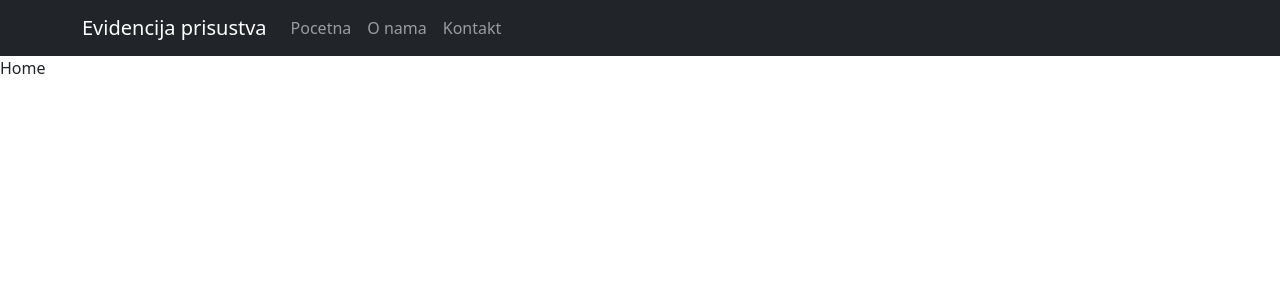
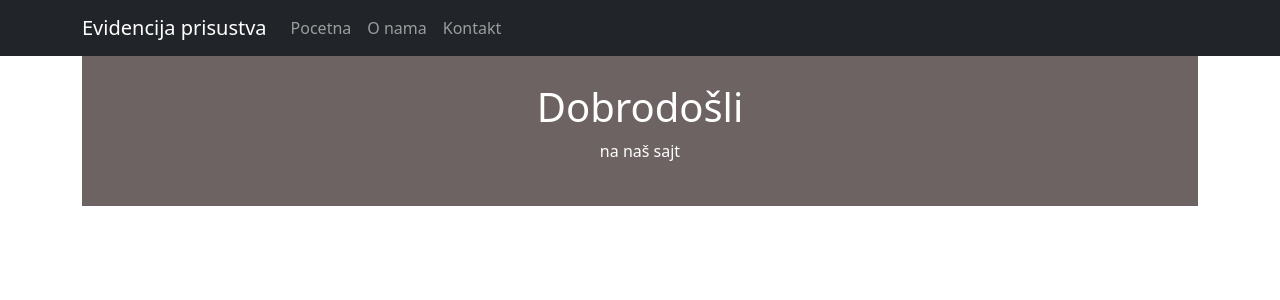
Before and after one commit to elab-development/internet-tehnologije-projekat-prisustvo_zaposlenih_2020_0350, a React (Create React App) app in the folder belezenje-react/: page / in a window 1280 px wide. Shown: the top 300 px of the page. Built offline with nearby package versions, Linux system fonts and the light colour scheme.

Commit message:
welcome komponente

```diff
--- a/belezenje-react/src/App.css
+++ b/belezenje-react/src/App.css
@@ -1,38 +1,17 @@
-.App {
-  text-align: center;
+@import url('https://fonts.googleapis.com/css2?family=Lato:wght@300&display=swap');
+
+body {
+  margin: 0;
+  padding: 0;
+  font-family: 'Lato', sans-serif;
 }
 
-.App-logo {
-  height: 40vmin;
-  pointer-events: none;
-}
-
-@media (prefers-reduced-motion: no-preference) {
-  .App-logo {
-    animation: App-logo-spin infinite 20s linear;
-  }
-}
-
-.App-header {
-  background-color: #282c34;
-  min-height: 100vh;
+.welcome {
+  background-color: #6e6363;
+  min-height: 150px;
   display: flex;
-  flex-direction: column;
   align-items: center;
   justify-content: center;
-  font-size: calc(10px + 2vmin);
-  color: white;
+  flex-direction: column;
+  color: #fff;
 }
-
-.App-link {
-  color: #61dafb;
-}
-
-@keyframes App-logo-spin {
-  from {
-    transform: rotate(0deg);
-  }
-  to {
-    transform: rotate(360deg);
-  }
-}
--- a/belezenje-react/src/App.js
+++ b/belezenje-react/src/App.js
@@ -6,11 +6,13 @@ import {BrowserRouter, Route, Routes} from "react-router-dom";
 import Home from "./stranice/Home";
 import ONama from "./stranice/ONama";
 import Kontakt from "./stranice/Kontakt";
+import { Container } from 'react-bootstrap';
 
 function App() {
   return (
     <>
        <Navigacija />
+       <Container>
       <BrowserRouter>
         <Routes>
             <Route path="/" element={<Home />} />
@@ -18,6 +20,8 @@ function App() {
             <Route path="/kontakt" element={<Kontakt />} />
         </Routes>
       </BrowserRouter>
+      </Container>
+
     </>
   );
 }
--- /dev/null
+++ b/belezenje-react/src/komponente/Welcome.jsx
@@ -0,0 +1,20 @@
+import React from 'react';
+import PropTypes from 'prop-types';
+
+const Welcome = props => {
+    return (
+        <>
+            <div className="welcome text-center">
+                <h1>{ props.poruka }</h1>
+                <p>{ props.opis }</p>
+            </div>
+        </>
+    );
+};
+
+Welcome.propTypes = {
+    poruka: PropTypes.string.isRequired,
+    opis: PropTypes.string.isRequired
+};
+
+export default Welcome;
--- a/belezenje-react/src/stranice/Home.jsx
+++ b/belezenje-react/src/stranice/Home.jsx
@@ -1,9 +1,10 @@
 import React from 'react';
+import Welcome from "../komponente/Welcome";
 
 const Home = () => {
     return (
         <div>
-            Home
+            <Welcome poruka="Dobrodošli" opis="na naš sajt"/>
         </div>
     );
 };
```
